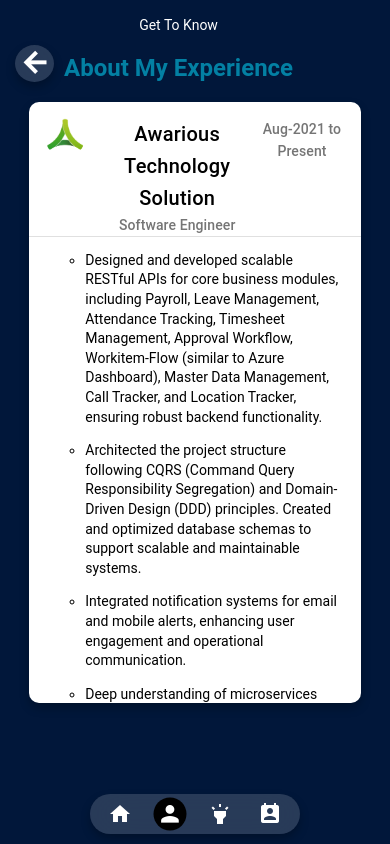
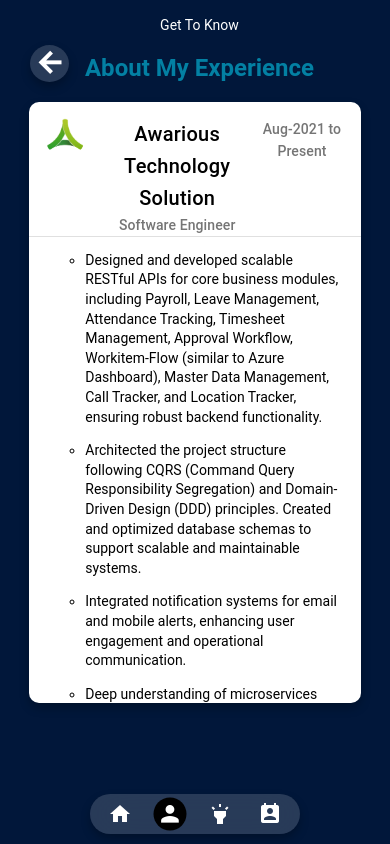
Before and after one commit to RamprakashChelliah/Ram-portfolio, an Angular app: page /companies in a window 390 px wide. Built offline with nearby package versions, Linux system fonts and the light colour scheme.

Commit message:
Mobile alignment handlde

```diff
--- a/src/app/company/company.component.scss
+++ b/src/app/company/company.component.scss
@@ -112,13 +112,13 @@
 
     .wrapper {
         .overview {
-            .top {
-                justify-content: flex-start;
+            // .top {
+            //     justify-content: flex-start;
 
-                .back-button {
-                    padding: 30px 10px 0 15px;
-                }
-            }
+            //     .back-button {
+            //         padding: 30px 10px 0 15px;
+            //     }
+            // }
 
             .card-overview {
                 font-size: 14px;
```
